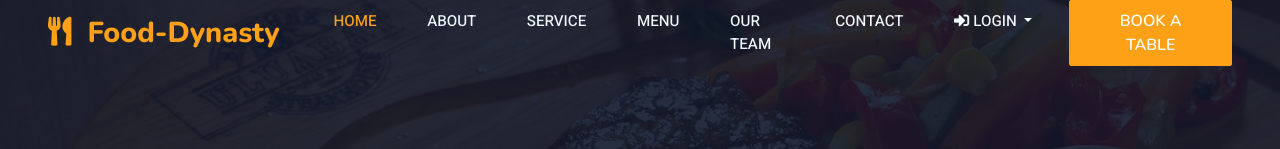
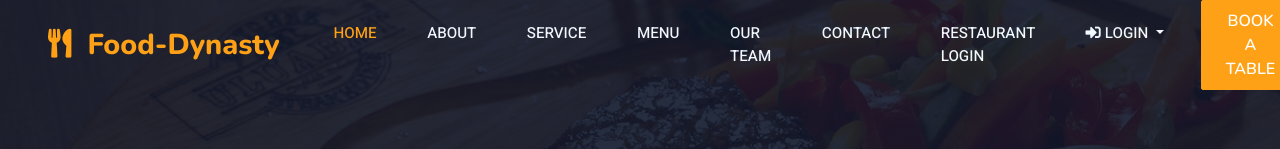
Before and after one commit to Walio25/food-dynasty, a plain HTML site: page index.html in a window 1280 px wide. Shown: the top 149 px of the page. Drawn offline with nearby package versions, Linux system fonts and the light colour scheme.

Commit message:
Update index.html

```diff
--- a/index.html
+++ b/index.html
@@ -61,6 +61,7 @@
                         <a href="menu.html" class="nav-item nav-link">Menu</a>
                         <a href="team.html" class="nav-item nav-link">Our Team</a>
                         <a href="contact.html" class="nav-item nav-link">Contact</a>
+                        <a href="restaurant-login.html" class="nav-item nav-link">Restaurant Login</a>
 
                         <!-- Authentication Section - Inside Navbar -->
                         <div id="auth-buttons" class="navbar-nav">
```
